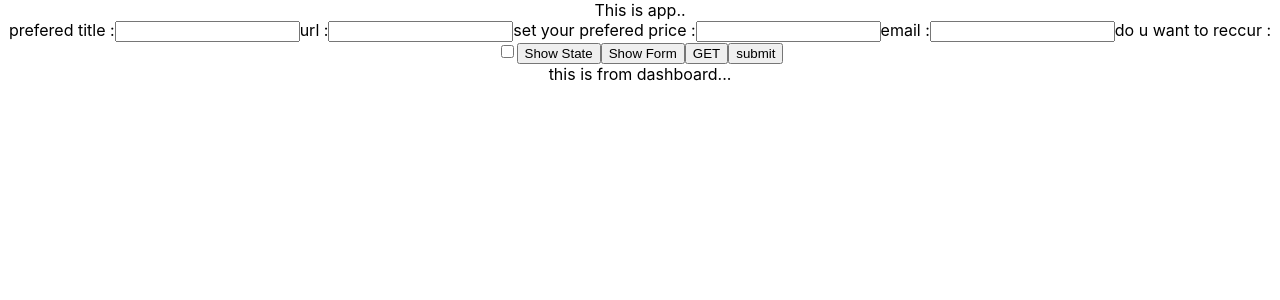
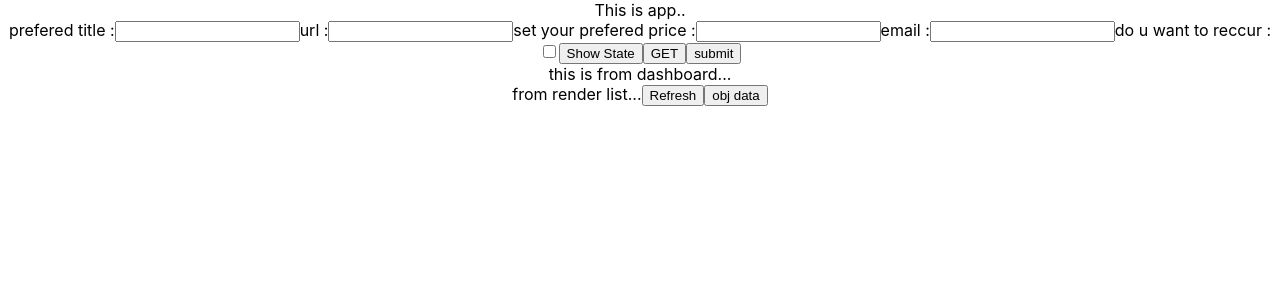
Before and after one commit to Hell3ringer/amazon_price, a React (Create React App) app in the folder frontend/: page / in a window 1280 px wide. Shown: the top 300 px of the page. Built offline with nearby package versions, Linux system fonts and the light colour scheme.

Commit message:
added refresh

```diff
--- a/frontend/src/components/dashboard.js
+++ b/frontend/src/components/dashboard.js
@@ -1,7 +1,7 @@
 import React from "react";
 import axios from "axios";
 // import {writeJsonFile} from 'write-json-file';
-
+import RenderList from "./renderList";
 class Dashboard extends React.Component {
   constructor(props) {
     super(props);
@@ -17,7 +17,6 @@ class Dashboard extends React.Component {
     this.handleSubmit = this.handleSubmit.bind(this);
     this.handleGET = this.handleGET.bind(this);
     this.handleState = this.handleState.bind(this);
-    this.handleAdd = this.handleAdd.bind(this);
   }
   handleChange(event) {
     const { name, value } = event.target;
@@ -28,13 +27,7 @@ class Dashboard extends React.Component {
 
     event.preventDefault()
   }
-  handleAdd(){
-    const {prefTitle , url , isEnd , myPrice} = this.state
-    console.log(prefTitle);
-    console.log(url);
-    console.log(isEnd);
-    console.log(myPrice);
-  }
+
   handleState(event){
     console.log("state is");
     console.log(JSON.stringify(this.state.obj));
@@ -49,8 +42,7 @@ class Dashboard extends React.Component {
      this.setState({
       obj : data
      })
-     console.log("inside set");
-     console.log(data);
+
     })
 
     event.preventDefault()
@@ -140,14 +132,15 @@ class Dashboard extends React.Component {
             {this.state.isEnd}
           <button onClick={this.handleState}>Show State</button>
           </label>
-          <button onClick={this.handleAdd}>Show Form</button>
+
           <button onClick={this.handleGET}>GET</button>
           <button onClick={this.handleSubmit}>submit</button>
         </form>
         this is from dashboard...
         <br></br>
-        {/* {this.state.isPref && this.state.prefTitle} */}
-        {/* {this.setState({isPref : false})} */}
+
+
+        <RenderList />
       </div>
     );
   }
--- /dev/null
+++ b/frontend/src/components/renderList.js
@@ -0,0 +1,51 @@
+import React , {useState , useEffect} from "react"
+import axios from "axios"
+
+
+
+
+function RenderList(params) {
+    const [list , setList] = useState([])
+
+    function getList(){
+        axios.get("/api")
+        .then(({data}) => {
+
+
+            setList( data['data'] )
+            console.log("data");
+            console.log({data}['data']['data']);
+
+        })
+
+
+
+    }
+    function getLog(){
+        console.log("list");
+        console.log({list});
+    }
+
+    // useEffect(() => {
+    //     getList()
+    //     return
+    // })
+    return(
+        <div>
+            from render list...
+            <button onClick={getList}>Refresh</button>
+            <button onClick={getLog}>obj data</button>
+            <div>
+                {list.map((item) => (<ol key={item.prefTitle}><ul>
+                    {item.prefTitle}</ul><ul>
+                    {item.myPrice}</ul><ul>
+                    {item.toEmail}</ul><ul>
+                    {item.url}</ul><ul>
+                    </ul></ol>))}
+            </div>
+
+
+        </div>
+    )
+}
+export default RenderList
```
Also changed, not shown: 2 other files (tests, documents, lock files or other folders).
